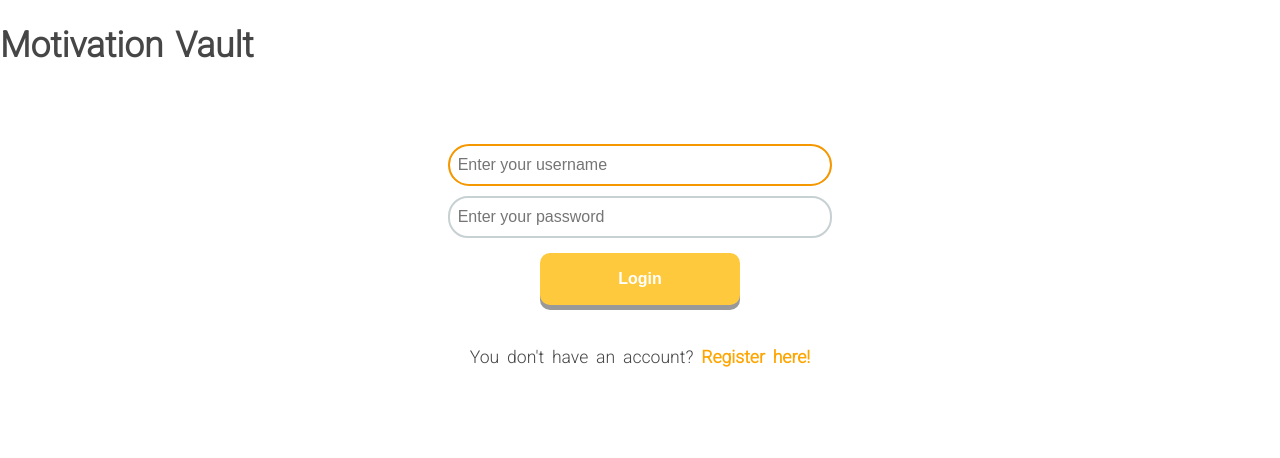
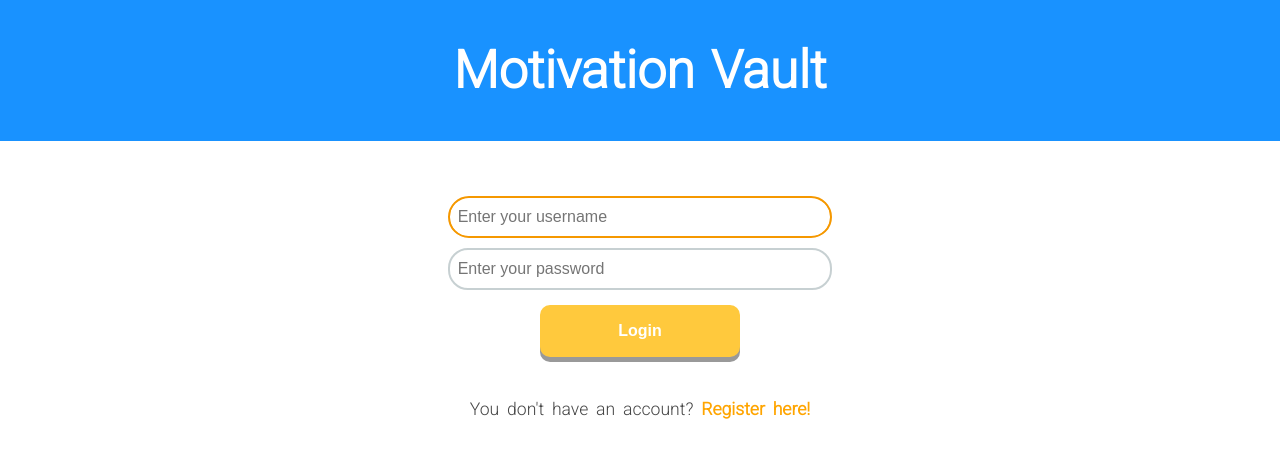
Before and after one commit to manuel12/motivation-vault, a React (Create React App) app in the folder front-end/: page / in a window 1280 px wide. Shown: the top 458 px of the page. Built offline with nearby package versions, Linux system fonts and the light colour scheme.

Commit message:
Updated html, imported HeaderTitle component.

```diff
--- a/front-end/src/components/Auth.js
+++ b/front-end/src/components/Auth.js
@@ -3,6 +3,7 @@ import { FontAwesomeIcon } from "@fortawesome/react-fontawesome";
 import { faEnvelope, faLock } from "@fortawesome/free-solid-svg-icons";
 import { API } from "../api-service";
 
+import HeaderTitle from "./HeaderTitle";
 import classes from "../css/Auth.module.css";
 
 const Auth = ({ setToken }) => {
@@ -83,10 +84,7 @@ const Auth = ({ setToken }) => {
 
   return (
     <div>
-      <div className={classes["header"]} data-test="header">
-        <h1>Motivation Vault</h1>
-      </div>
-
+      <HeaderTitle />
       <div className={classes["login-container"]} data-test="login-container">
         <form onSubmit={submitHandler}>
           {usernameError && (
--- a/front-end/src/components/Header.js
+++ b/front-end/src/components/Header.js
@@ -1,5 +1,6 @@
 import Navbar from "./Navbar";
 import useToken from "./useToken";
+import HeaderTitle from "./HeaderTitle";
 
 import classes from "../css/Header.module.css";
 
@@ -8,11 +9,7 @@ const Header = (props) => {
 
   return (
     <div className={classes["header"]} data-test="header">
-      <div className={classes["header-title"]} data-test="header-title">
-        <a className={classes["header-link"]} href="/">
-          <h1>Motivation Vault</h1>
-        </a>
-      </div>
+      <HeaderTitle />
       <Navbar deleteToken={deleteToken} />
     </div>
   );
```
